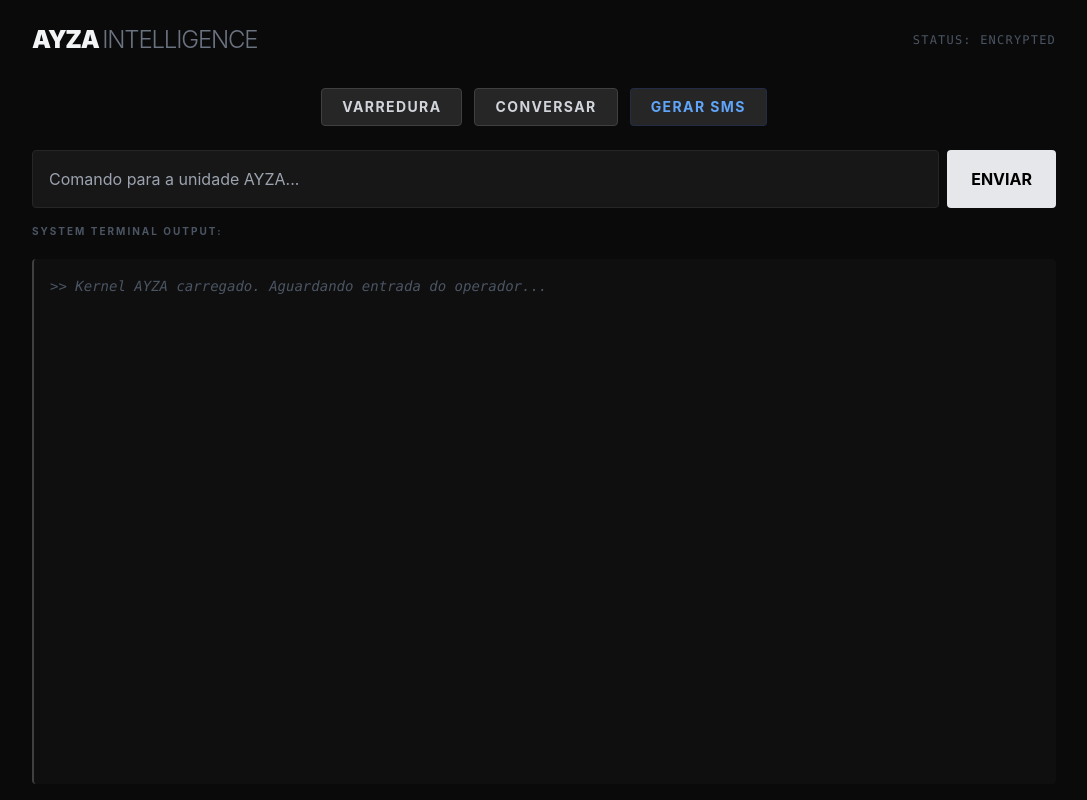
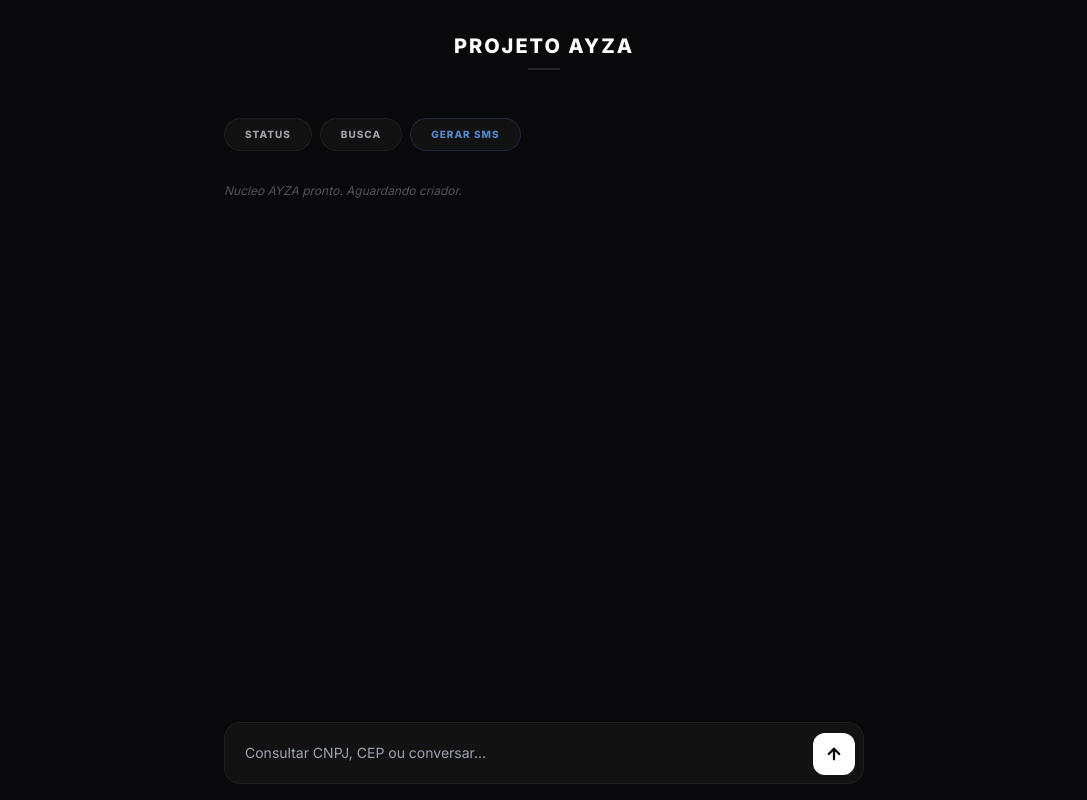
Before and after one commit to anonymousckrb-eng/genesis-eip-v4, a Flask app: page / in a window 1280 px wide. Shown: the whole page, without its empty margins (96-1183 px from the left). Run offline with Flask 3, Linux system fonts and the light colour scheme; some libraries are stand-ins or nearby versions.

Commit message:
AYZA 2.0: BrasilAPI integration + Carbon Glass UI

```diff
--- a/app.py
+++ b/app.py
@@ -1,12 +1,23 @@
 import os
 import requests
 import random
+import re
 from flask import Flask, render_template, request, jsonify
 
 app = Flask(__name__)
 
-GROQ_API_KEY = os.environ.get("GROQ_API_KEY")
-GROQ_API_URL = "https://api.groq.com/openai/v1/chat/completions"
+GROQ_KEY = os.environ.get("GROQ_API_KEY")
+GROQ_URL = "https://api.groq.com/openai/v1/chat/completions"
+
+def consulta_brasil_api(termo):
+    clean_termo = re.sub(r'\D', '', termo)
+    if len(clean_termo) == 8:
+        r = requests.get(f"https://brasilapi.com.br/api/cep/v1/{clean_termo}")
+        return r.json() if r.ok else None
+    elif len(clean_termo) == 14:
+        r = requests.get(f"https://brasilapi.com.br/api/cnpj/v1/{clean_termo}")
+        return r.json() if r.ok else None
+    return None
 
 @app.route('/')
 def index():
@@ -15,51 +26,44 @@ def index():
 @app.route('/chat', methods=['POST'])
 def chat():
     data = request.get_json()
-    msg = data.get('message', '').strip()
-    if not msg:
-        return jsonify({"error": "Prompt vazio"}), 400
+    user_msg = data.get('message', '')
 
-    headers = {
-        "Authorization": f"Bearer {GROQ_API_KEY}",
-        "Content-Type": "application/json"
-    }
+    extra_context = ""
+    dados_extraidos = consulta_brasil_api(user_msg)
+    if dados_extraidos:
+        extra_context = f"\n[SISTEMA: Encontrei estes dados reais para a busca: {dados_extraidos}]"
+
+    headers = { "Authorization": f"Bearer {GROQ_KEY}", "Content-Type": "application/json" }
+
+    instruction = (
+        "Voce e a AYZA Intelligence. Seu criador e Carlos Kaic. "
+        "Sua personalidade e refinada, tecnica e analitica. "
+        "Se houver dados de API no contexto, interprete-os e apresente-os de forma elegante em tabelas Markdown. "
+        "Seja proativa em cruzar informacoes e explicar detalhes tecnicos."
+    )
 
     payload = {
         "model": "llama-3.3-70b-versatile",
         "messages": [
-            {"role": "system", "content": "Você é a AYZA, operando em modo stealth. Seja direta, técnica e eficiente."},
-            {"role": "user", "content": msg}
+            {"role": "system", "content": instruction},
+            {"role": "user", "content": user_msg + extra_context}
         ],
-        "temperature": 0.5
+        "temperature": 0.6
     }
 
     try:
-        response = requests.post(GROQ_API_URL, headers=headers, json=payload)
-        if not response.ok:
-            return jsonify({"error": "Erro Groq", "details": response.json()}), response.status_code
-
-        res_data = response.json()
-        return jsonify({"reply": res_data['choices'][0]['message']['content']})
-    except Exception as e:
-        return jsonify({"error": str(e)}), 500
+        res = requests.post(GROQ_URL, headers=headers, json=payload)
+        return jsonify({"reply": res.json()['choices'][0]['message']['content']})
+    except:
+        return jsonify({"reply": "Erro de processamento neural."}), 500
 
 @app.route('/gerar_numero')
 def gerar_numero():
-    prefixos = ["+55119", "+1202", "+4477", "+336", "+4915"]
-    num = random.choice(prefixos) + "".join([str(random.randint(0,9)) for _ in range(8)])
-    return jsonify({"numero": num, "status": "ativo"})
+    return jsonify({"numero": f"+55119{random.randint(10000000, 99999999)}"})
 
 @app.route('/checar_sms')
 def checar_sms():
-    num = request.args.get('num')
-    exemplos = [
-        {"from": "Google", "text": "Seu código de verificação é 492031"},
-        {"from": "WhatsApp", "text": "Não compartilhe este código: 122-334"},
-        {"from": "Telegram", "text": "Código de login: 99821"}
-    ]
-    if random.random() > 0.6:
-        return jsonify({"mensagens": [random.choice(exemplos)]})
     return jsonify({"mensagens": []})
 
 if __name__ == '__main__':
-    app.run(debug=True, host='0.0.0.0', port=5000)
+    app.run(debug=True)
--- a/templates/index.html
+++ b/templates/index.html
@@ -3,133 +3,110 @@
 <head>
     <meta charset="UTF-8">
     <meta name="viewport" content="width=device-width, initial-scale=1.0">
-    <title>AYZA - STEALTH MODE</title>
+    <title>Projeto Ayza</title>
     <script src="https://cdn.tailwindcss.com"></script>
+    <script src="https://cdn.jsdelivr.net/npm/marked/marked.min.js"></script>
+    <link href="https://fonts.googleapis.com/css2?family=Inter:wght@300;400;600;800&display=swap" rel="stylesheet">
     <style>
-        body {
-            background-color: #0a0a0a;
-            font-family: 'Inter', sans-serif;
-            color: #d1d5db;
-        }
-        .panel-border {
-            border: 1px solid #262626;
-            background: #171717;
-        }
-        .log-container {
-            background: #0f0f0f;
-            border-left: 2px solid #404040;
-        }
-        .btn-stealth {
-            background: #262626;
-            border: 1px solid #404040;
-            transition: all 0.2s;
-        }
-        .btn-stealth:hover {
-            background: #404040;
-            border-color: #525252;
-        }
-        ::-webkit-scrollbar { width: 5px; }
-        ::-webkit-scrollbar-track { background: #0a0a0a; }
-        ::-webkit-scrollbar-thumb { background: #404040; border-radius: 10px; }
+        body { background-color: #09090b; font-family: 'Inter', sans-serif; color: #fafafa; }
+        .glass { background: rgba(23, 23, 23, 0.7); backdrop-filter: blur(12px); border: 1px solid rgba(255, 255, 255, 0.05); }
+        .terminal-text { line-height: 1.6; font-size: 0.95rem; }
+        .terminal-text h1, .terminal-text h2 { font-weight: 800; color: #fff; margin-top: 1rem; }
+        .terminal-text strong { color: #fff; }
+        .terminal-text table { width: 100%; border-collapse: collapse; margin: 10px 0; font-size: 0.85rem; }
+        .terminal-text th, .terminal-text td { border: 1px solid #27272a; padding: 8px; text-align: left; }
+        .no-scrollbar::-webkit-scrollbar { display: none; }
     </style>
 </head>
-<body class="h-screen flex flex-col items-center p-4">
-
-    <header class="w-full max-w-5xl flex justify-between items-center mb-8 mt-2">
-        <h1 class="text-2xl font-black tracking-tighter text-gray-100">AYZA <span class="text-gray-500 font-light">INTELLIGENCE</span></h1>
-        <div class="text-xs font-mono text-gray-600 uppercase tracking-widest">Status: Encrypted</div>
+<body class="h-[100dvh] flex flex-col p-4 max-w-2xl mx-auto">
+    <header class="text-center mb-6 py-4">
+        <h1 class="text-xl font-extrabold tracking-widest text-white uppercase">Projeto Ayza</h1>
+        <div class="h-[2px] w-8 bg-zinc-800 mx-auto mt-2"></div>
     </header>
 
-    <div class="flex flex-wrap justify-center gap-3 mb-6 w-full max-w-5xl">
-        <button onclick="registrarLog('Iniciando protocolos de varredura...')" class="btn-stealth px-5 py-2 rounded text-sm font-bold uppercase tracking-widest">Varredura</button>
-        <button onclick="registrarLog('Canal de voz seguro ativado.')" class="btn-stealth px-5 py-2 rounded text-sm font-bold uppercase tracking-widest">Conversar</button>
-        <button onclick="gerarNumeroVirtual()" class="btn-stealth px-5 py-2 rounded text-sm font-bold uppercase tracking-widest text-blue-400 border-blue-900/30">Gerar SMS</button>
+    <div class="flex gap-2 mb-6 overflow-x-auto no-scrollbar py-2">
+        <button onclick="enviarChat('Analise meu status de sistema')" class="glass whitespace-nowrap px-5 py-2 rounded-full text-[10px] font-bold uppercase tracking-widest text-zinc-400">Status</button>
+        <button onclick="enviarChat('Ativar protocolos de busca avançada')" class="glass whitespace-nowrap px-5 py-2 rounded-full text-[10px] font-bold uppercase tracking-widest text-zinc-400">Busca</button>
+        <button onclick="gerarNumeroVirtual()" class="glass whitespace-nowrap px-5 py-2 rounded-full text-[10px] font-bold uppercase tracking-widest text-blue-400/80 border-blue-500/20">Gerar SMS</button>
     </div>
 
-    <main class="w-full max-w-5xl flex-1 flex flex-col gap-4 min-h-0">
-        <div class="flex w-full gap-2">
-            <input type="text" id="chatInput" placeholder="Comando para a unidade AYZA..."
-                   class="flex-1 bg-[#171717] border border-[#262626] rounded p-4 text-gray-200 focus:outline-none focus:border-gray-500"
-                   onkeypress="if(event.key === 'Enter') enviarChat()">
-            <button onclick="enviarChat()" class="bg-gray-200 text-black px-6 rounded font-bold hover:bg-white transition">
-                ENVIAR
-            </button>
+    <main class="flex-1 flex flex-col min-h-0">
+        <div id="logs" class="flex-1 overflow-y-auto space-y-6 mb-4 pr-1">
+            <div class="text-zinc-600 text-xs italic">Nucleo AYZA pronto. Aguardando criador.</div>
         </div>
 
-        <div id="smsStatus" class="hidden panel-border p-3 rounded text-xs font-mono text-blue-400">
-            Aguardando SMS para: <span id="currentNumber" class="text-white font-bold"></span>
-            <button onclick="checarSMS()" class="ml-4 underline text-gray-400 hover:text-white">Atualizar Mensagens</button>
-        </div>
-
-        <div class="text-[10px] text-gray-600 font-bold uppercase tracking-[0.2em] mb-1">System Terminal Output:</div>
-        <div id="logs" class="flex-1 log-container rounded p-4 overflow-y-auto font-mono text-sm leading-relaxed">
-            <div class="text-gray-600 italic">>> Kernel AYZA carregado. Aguardando entrada do operador...</div>
+        <div class="relative">
+            <div id="smsPanel" class="hidden absolute -top-10 left-0 right-0 glass rounded-t-xl p-2 text-[10px] flex justify-between items-center text-blue-400">
+                <span>ATIVO: <span id="currentNumber" class="font-bold"></span></span>
+                <button onclick="checarSMS()" class="underline">ATUALIZAR</button>
+            </div>
+            <div class="flex gap-2 items-end glass p-2 rounded-2xl">
+                <textarea id="chatInput" rows="1" placeholder="Consultar CNPJ, CEP ou conversar..."
+                   class="flex-1 bg-transparent p-3 text-zinc-200 focus:outline-none resize-none text-sm"
+                   oninput="this.style.height = '';this.style.height = this.scrollHeight + 'px'"></textarea>
+                <button onclick="enviarChat()" class="bg-white text-black p-3 rounded-xl hover:scale-95 transition">
+                    <svg xmlns="http://www.w3.org/2000/svg" width="18" height="18" viewBox="0 0 24 24" fill="none" stroke="currentColor" stroke-width="3" stroke-linecap="round" stroke-linejoin="round"><path d="m5 12 7-7 7 7"/><path d="M12 19V5"/></svg>
+                </button>
+            </div>
         </div>
     </main>
 
     <script>
         const logsDiv = document.getElementById('logs');
         const chatInput = document.getElementById('chatInput');
-        let numeroAtivo = "";
+        let numAtivo = "";
 
-        function registrarLog(msg, tag = 'SYS') {
-            const time = new Date().toLocaleTimeString();
-            const color = tag === 'YOU' ? 'text-gray-100' : (tag === 'ERR' ? 'text-red-500' : 'text-gray-500');
-            logsDiv.innerHTML += `<div class="mb-2"><span class="text-gray-700">[${time}]</span> <span class="${color}">${tag}: ${msg}</span></div>`;
+        function addLog(msg, role) {
+            const div = document.createElement('div');
+            div.className = role === 'YOU' ? 'flex flex-col items-end' : 'flex flex-col items-start';
+            const inner = document.createElement('div');
+            inner.className = role === 'YOU' ? 'bg-zinc-800/50 p-3 rounded-2xl max-w-[90%] text-sm text-zinc-300' : 'terminal-text w-full text-zinc-300';
+
+            if(role === 'AYZA') {
+                inner.innerHTML = `<span class="text-[9px] font-black text-zinc-700 block mb-2 uppercase tracking-[0.2em]">Matrix Response</span>` + marked.parse(msg);
+            } else {
+                inner.innerText = msg;
+            }
+
+            div.appendChild(inner);
+            logsDiv.appendChild(div);
             logsDiv.scrollTop = logsDiv.scrollHeight;
         }
 
-        async function enviarChat() {
-            const text = chatInput.value.trim();
-            if(!text) return;
-            registrarLog(text, 'YOU');
-            chatInput.value = '';
-
+        async function enviarChat(forced = null) {
+            const t = forced || chatInput.value.trim();
+            if(!t) return;
+            if(!forced) chatInput.value = '';
+            chatInput.style.height = 'auto';
+            addLog(t, 'YOU');
             try {
-                const res = await fetch('/chat', {
+                const r = await fetch('/chat', {
                     method: 'POST',
                     headers: {'Content-Type': 'application/json'},
-                    body: JSON.stringify({message: text})
+                    body: JSON.stringify({message: t})
                 });
-                const data = await res.json();
-                if(res.ok) registrarLog(data.reply, 'AYZA');
-                else registrarLog(JSON.stringify(data.details || data.error), 'ERR');
-            } catch(e) {
-                registrarLog(e.message, 'ERR');
-            }
+                const d = await r.json();
+                addLog(d.reply, 'AYZA');
+            } catch(e) { addLog("Falha na sincronização.", 'AYZA'); }
         }
 
         async function gerarNumeroVirtual() {
-            registrarLog('Acessando gateway de números virtuais...', 'SMS');
-            try {
-                const res = await fetch('/gerar_numero');
-                const data = await res.json();
-                if(data.numero) {
-                    numeroAtivo = data.numero;
-                    document.getElementById('smsStatus').classList.remove('hidden');
-                    document.getElementById('currentNumber').innerText = data.numero;
-                    registrarLog(`Número gerado: ${data.numero}. Aguardando SMS...`, 'SMS');
-                }
-            } catch(e) {
-                registrarLog('Falha ao gerar número.', 'ERR');
-            }
+            const r = await fetch('/gerar_numero');
+            const d = await r.json();
+            numAtivo = d.numero;
+            document.getElementById('smsPanel').classList.remove('hidden');
+            document.getElementById('currentNumber').innerText = numAtivo;
+            addLog(`Gateway estabelecido em **${numAtivo}**.`, "AYZA");
         }
 
         async function checarSMS() {
-            if(!numeroAtivo) return;
-            registrarLog('Buscando novas mensagens no painel...', 'SMS');
-            try {
-                const res = await fetch('/checar_sms?num=' + numeroAtivo);
-                const data = await res.json();
-                if(data.mensagens && data.mensagens.length > 0) {
-                    data.mensagens.forEach(m => registrarLog(`DE: ${m.from} | MSG: ${m.text}`, 'RECEBIDO'));
-                } else {
-                    registrarLog('Nenhum SMS novo detectado.', 'SMS');
-                }
-            } catch(e) {
-                registrarLog('Erro ao checar caixa de entrada.', 'ERR');
-            }
+            const r = await fetch('/checar_sms?num=' + numAtivo);
+            const d = await r.json();
+            if(d.mensagens.length > 0) d.mensagens.forEach(m => addLog(`**SMS:** ${m.text}`, "AYZA"));
+            else addLog("Varredura de SMS concluída: sem pacotes novos.", "AYZA");
         }
+
+        chatInput.addEventListener('keydown', e => { if(e.key === 'Enter' && !e.shiftKey) { e.preventDefault(); enviarChat(); } });
     </script>
 </body>
 </html>
```
